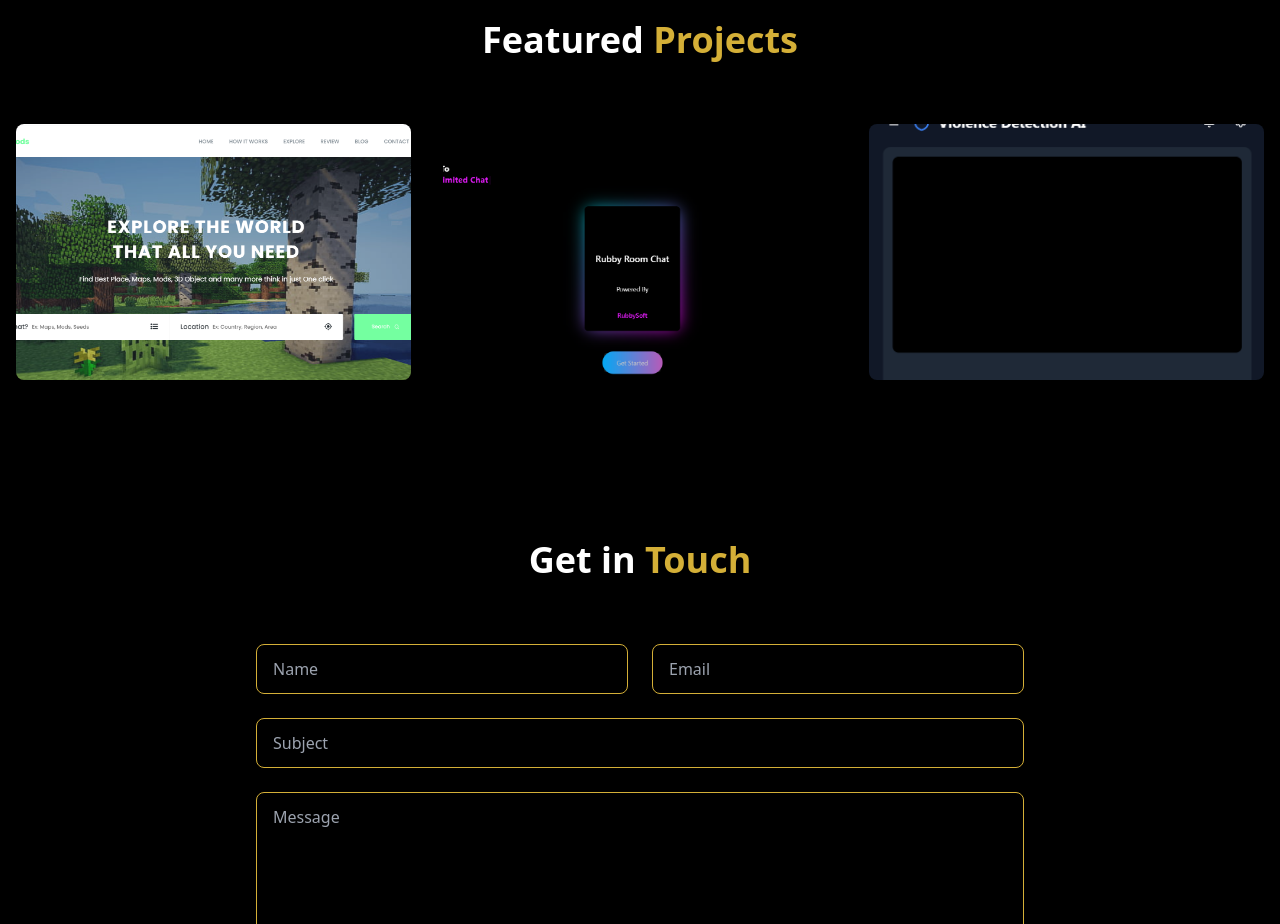
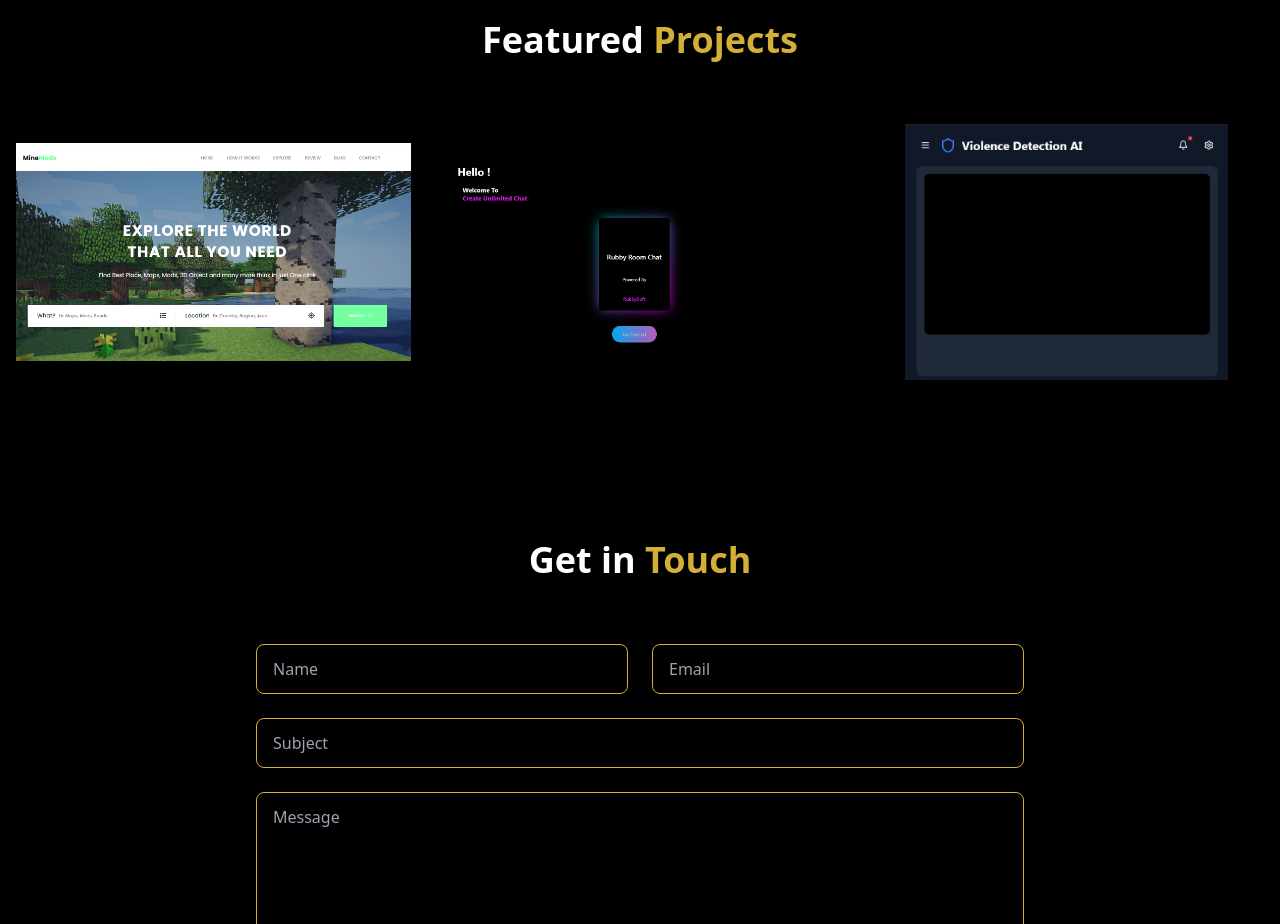
Before and after one commit to YUVRAJ007137/Tech_Desk_Landing_page, a React (Vite) app: page / in a window 1280 px wide. Shown: the part 1220-2144 px from the top of the page. Built offline with nearby package versions, Linux system fonts and the light colour scheme.

Commit message:
Update App.tsx

```diff
--- a/src/App.tsx
+++ b/src/App.tsx
@@ -89,7 +89,7 @@ function App() {
     <img
       src={item.src}
       alt={`${item.title} project preview`}
-            className="w-full h-64 object-cover transform group-hover:scale-110 transition-transform duration-500"
+      className="w-full h-64 object-contain bg-black transform group-hover:scale-105 transition-transform duration-500"
     />
     <div className="absolute inset-0 bg-black/60 opacity-0 group-hover:opacity-100 transition-opacity duration-300 flex items-center justify-center backdrop-blur-sm">
       <div className="text-center">
@@ -106,6 +106,7 @@ function App() {
     </div>
   </div>
 ))}
+
     </div>
   </div>
 </section>
```
Lines whose indentation alone changed are shown as unchanged.
